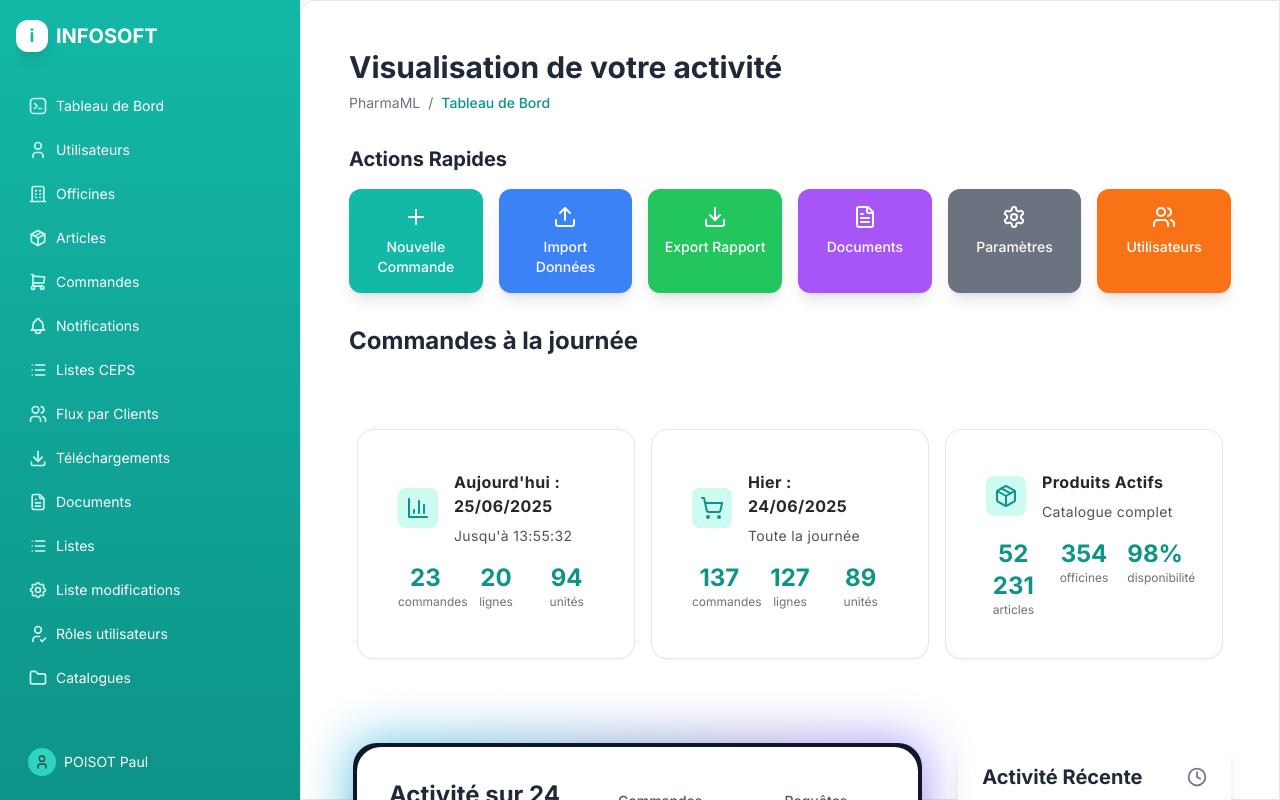
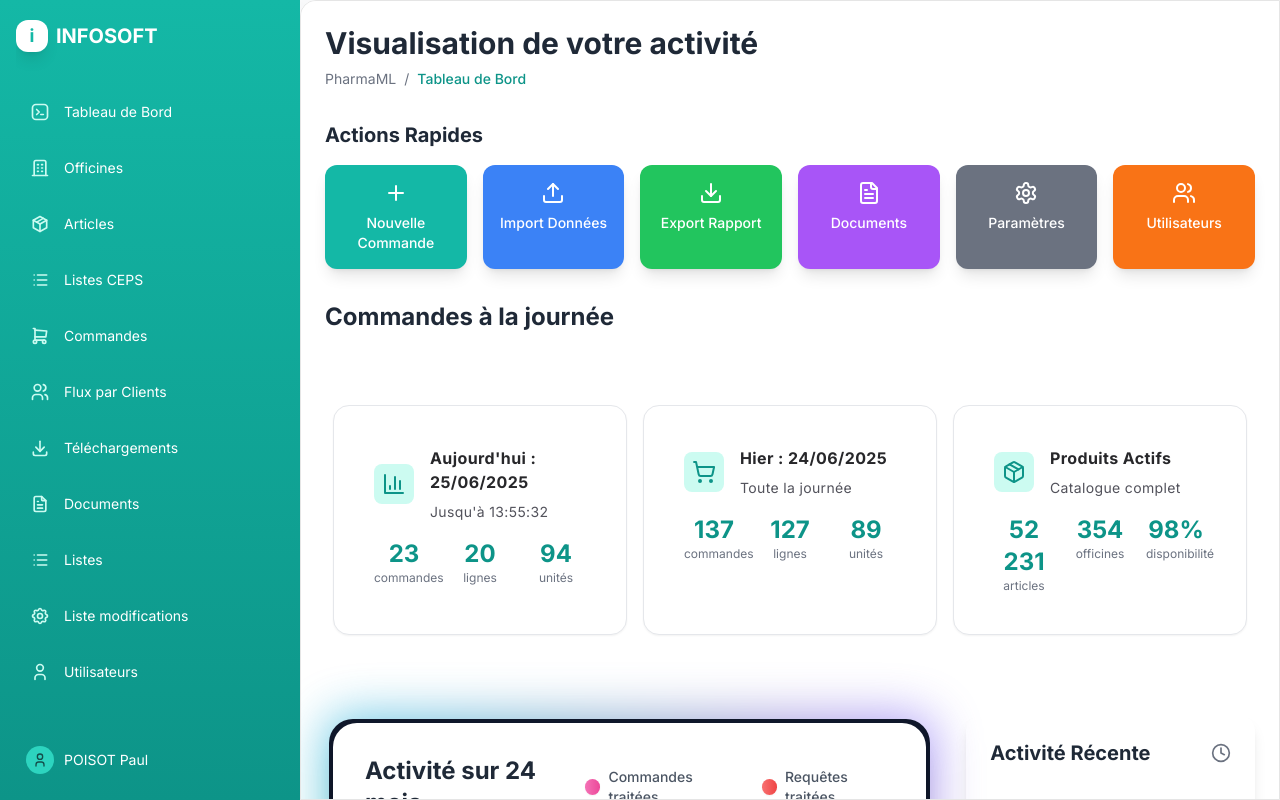
Before and after one commit to Roi-Crafteur/Frontal, a React (Vite) app: page / in a window 1280 px wide. Built offline with nearby package versions, Linux system fonts and the light colour scheme.

Commit message:
Fix Sidebar Size, Scroll and Menu Order

```diff
--- a/src/App.tsx
+++ b/src/App.tsx
@@ -33,7 +33,7 @@ function App() {
         initial={{ opacity: 0 }}
         animate={{ opacity: 1 }}
         transition={{ duration: 0.5 }}
-        className="space-y-8 p-6"
+        className="space-y-8"
       >
         {/* Header */}
         <div className="mb-8">
--- a/src/components/layout/DashboardLayout.tsx
+++ b/src/components/layout/DashboardLayout.tsx
@@ -37,12 +37,6 @@ export default function DashboardLayout({ children }: DashboardLayoutProps) {
       onClick: () => setActiveModule('dashboard')
     },
     {
-      label: "Utilisateurs",
-      href: "#",
-      icon: <IconUser className="h-5 w-5 shrink-0 text-teal-100" />,
-      onClick: () => setActiveModule('users')
-    },
-    {
       label: "Officines",
       href: "#",
       icon: <IconBuilding className="h-5 w-5 shrink-0 text-teal-100" />,
@@ -55,22 +49,16 @@ export default function DashboardLayout({ children }: DashboardLayoutProps) {
       onClick: () => setActiveModule('products')
     },
     {
+      label: "Listes CEPS",
+      href: "#",
+      icon: <IconList className="h-5 w-5 shrink-0 text-teal-100" />,
+      onClick: () => setActiveModule('ceps')
+    },
+    {
       label: "Commandes",
       href: "#",
       icon: <IconShoppingCart className="h-5 w-5 shrink-0 text-teal-100" />,
       onClick: () => setActiveModule('orders')
-    },
-    {
-      label: "Notifications",
-      href: "#",
-      icon: <IconBell className="h-5 w-5 shrink-0 text-teal-100" />,
-      onClick: () => setActiveModule('notifications')
-    },
-    {
-      label: "Listes CEPS",
-      href: "#",
-      icon: <IconList className="h-5 w-5 shrink-0 text-teal-100" />,
-      onClick: () => setActiveModule('ceps')
     },
     {
       label: "Flux par Clients",
@@ -103,6 +91,12 @@ export default function DashboardLayout({ children }: DashboardLayoutProps) {
       onClick: () => setActiveModule('modifications')
     },
     {
+      label: "Utilisateurs",
+      href: "#",
+      icon: <IconUser className="h-5 w-5 shrink-0 text-teal-100" />,
+      onClick: () => setActiveModule('users')
+    },
+    {
       label: "Rôles utilisateurs",
       href: "#",
       icon: <IconUserCheck className="h-5 w-5 shrink-0 text-teal-100" />,
@@ -113,6 +107,12 @@ export default function DashboardLayout({ children }: DashboardLayoutProps) {
       href: "#",
       icon: <IconFolder className="h-5 w-5 shrink-0 text-teal-100" />,
       onClick: () => setActiveModule('catalogs')
+    },
+    {
+      label: "Notifications",
+      href: "#",
+      icon: <IconBell className="h-5 w-5 shrink-0 text-teal-100" />,
+      onClick: () => setActiveModule('notifications')
     },
   ];
 
@@ -183,9 +183,11 @@ export const Logo = () => {
 
 const Dashboard = ({ children }: { children: React.ReactNode }) => {
   return (
-    <div className="flex flex-1">
-      <div className="flex h-full w-full flex-1 flex-col gap-2 rounded-tl-2xl border border-neutral-200 bg-white p-2 md:p-6 dark:border-neutral-700 dark:bg-neutral-900">
-        {children}
+    <div className="flex flex-1 overflow-hidden">
+      <div className="flex h-full w-full flex-1 flex-col gap-2 rounded-tl-2xl border border-neutral-200 bg-white dark:border-neutral-700 dark:bg-neutral-900 overflow-y-auto">
+        <div className="p-2 md:p-6">
+          {children}
+        </div>
       </div>
     </div>
   );
--- a/src/components/ui/aceternity/sidebar.tsx
+++ b/src/components/ui/aceternity/sidebar.tsx
@@ -81,11 +81,11 @@ export const DesktopSidebar = ({
     <>
       <motion.div
         className={cn(
-          "h-full px-4 py-4 hidden md:flex md:flex-col bg-gradient-to-b from-teal-500 to-teal-600 text-white w-[300px] flex-shrink-0 shadow-2xl",
+          "h-full px-4 py-4 hidden md:flex md:flex-col bg-gradient-to-b from-teal-500 to-teal-600 text-white flex-shrink-0 shadow-2xl",
           className
         )}
         animate={{
-          width: animate ? (open ? "300px" : "60px") : "300px",
+          width: animate ? (open ? "300px" : "80px") : "300px",
         }}
         onMouseEnter={() => setOpen(true)}
         onMouseLeave={() => setOpen(false)}
@@ -202,12 +202,14 @@ export const SidebarLink = ({
       href={link.href}
       onClick={handleClick}
       className={cn(
-        "flex items-center justify-start gap-2 group/sidebar py-2 px-3 rounded-lg hover:bg-teal-600 transition-colors cursor-pointer",
+        "flex items-center justify-start gap-3 group/sidebar py-3 px-3 rounded-lg hover:bg-teal-600 transition-colors cursor-pointer",
         className
       )}
       {...props}
     >
-      {link.icon}
+      <div className="flex items-center justify-center w-6 h-6">
+        {link.icon}
+      </div>
 
       <motion.span
         animate={{
```
